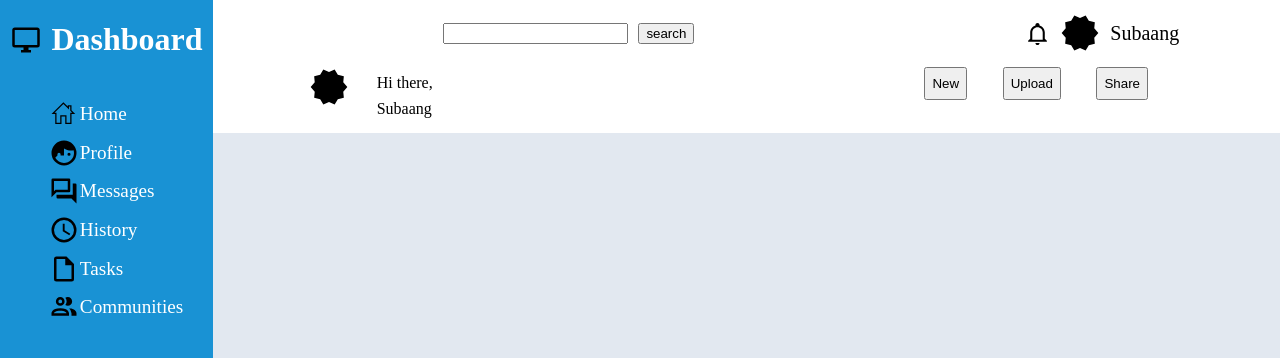
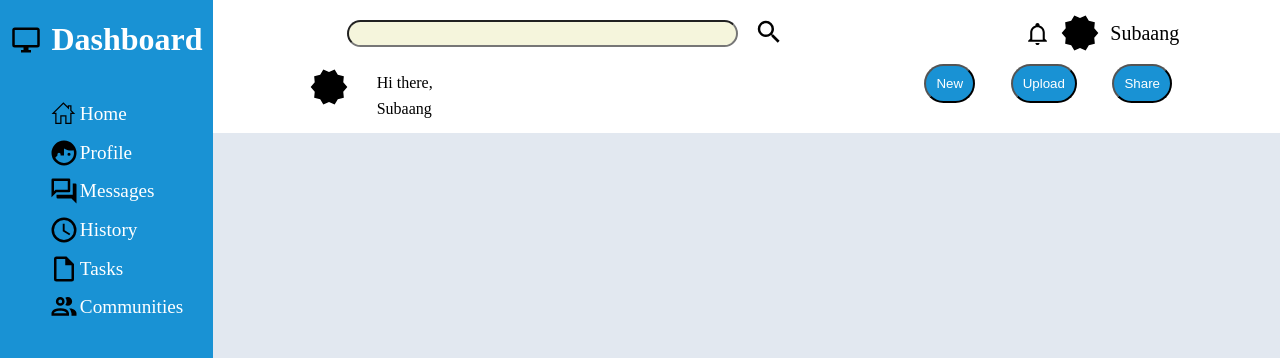
Before and after one commit to Subaang/admin-dashboard, a plain HTML site: page index.html in a window 1280 px wide. Shown: the top 358 px of the page. Drawn offline with Linux system fonts and the light colour scheme.

Commit message:
Complete header

```diff
--- a/index.html
+++ b/index.html
@@ -9,7 +9,7 @@
 <body>
     <div class="container">
         <div class="header">
-            <div class="searchbar"><input type="search"><button>search</button></div>
+            <div class="searchbar"><input type="search"><button><img src="./assets/header/search.svg" width="30" height="30"></button></div>
             <div class="profile"><img src="./assets/header/notification.svg" width="25" height="25"><img src="./assets/header/profile_image.svg" width="40" height="40">Subaang</div>
             <div class="name"><img src="./assets/header/profile_image.svg" width="40" height="40"><div class="l1">Hi there,</div><div class="l2">Subaang</div></div>
             <div class="buttons"><button>New</button><button>Upload</button><button>Share</button></div>
--- a/styles.css
+++ b/styles.css
@@ -1,5 +1,9 @@
 body{
     margin:0;
+}
+
+button{
+    cursor: pointer;
 }
 
 a{
@@ -102,4 +106,25 @@ ul{
     display:flex;
     gap:10%;
     height:50%;
+    align-items: center;
 }
+
+.buttons>button{
+    color:white;
+    background-color: #1992d4;
+    padding:10px;
+    border-radius: 20px;
+}
+
+.searchbar > button{
+    border: none;
+    padding:none;
+    background-color: white;
+}
+
+input{
+    border-radius: 20px;
+    width:55%;
+    height:40%;
+    background-color: beige;
+}
```
Also changed, not shown: assets/header/search.svg (added).
